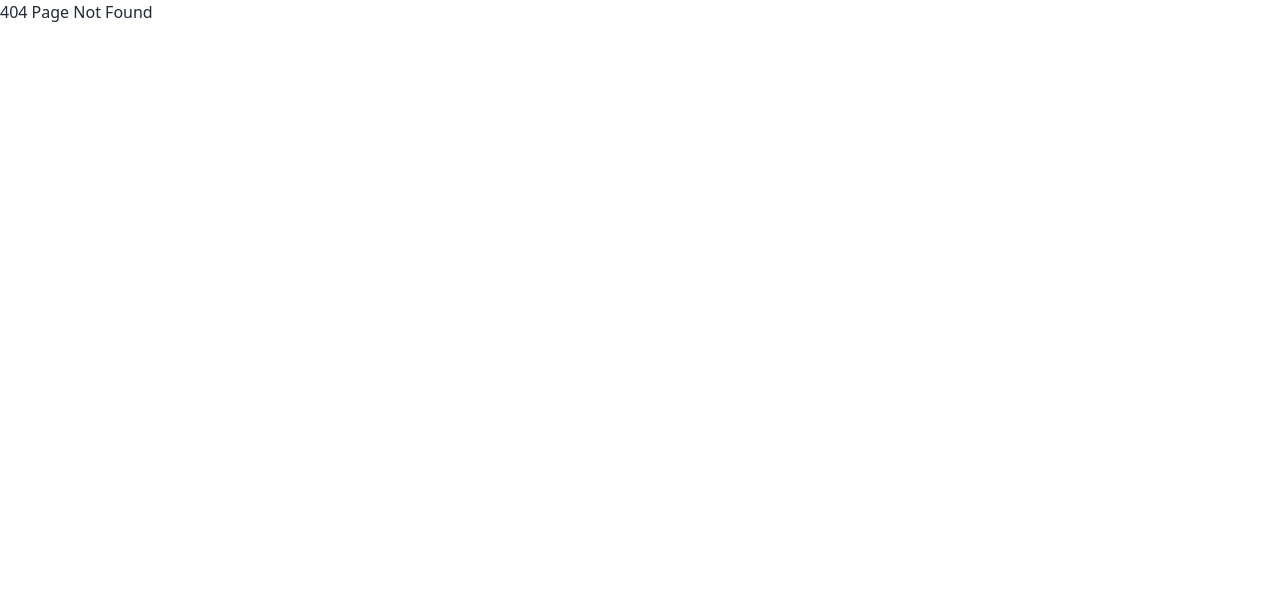
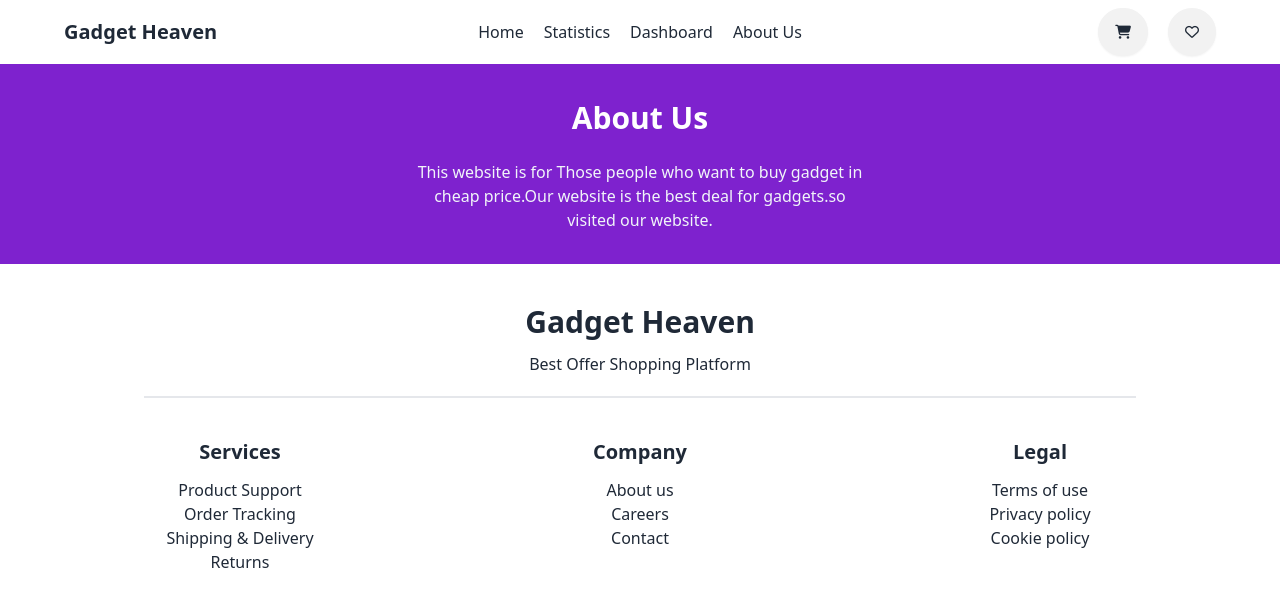
Before and after one commit to programming-hero-web-course-4/b10a8-gadget-heaven-ijaj628, a React (Vite) app: page /about in a window 1280 px wide. Before the commit this address had no page. Shown: the top 606 px of the page. Built offline with nearby package versions, Linux system fonts and the light colour scheme.

Commit message:
add the about us section

```diff
--- /dev/null
+++ b/src/components/About/About.jsx
@@ -0,0 +1,20 @@
+import React from 'react';
+
+const About = () => {
+    return (
+        <div>
+            <div className="bg-purple-700 mb-10 h-[200px]">
+                <div className="hero-content text-center">
+                    <div className="max-w-md">
+                        <h1 className="text-3xl font-bold text-white mt-5">About Us</h1>
+                        <p className="py-6 text-slate-100">
+                            This website is for Those people who want to buy gadget in cheap price.Our website is the best deal for gadgets.so visited our website.
+                        </p>
+                    </div>
+                </div>
+            </div>
+        </div>
+    );
+};
+
+export default About;
--- a/src/components/NavBar/NavBar.jsx
+++ b/src/components/NavBar/NavBar.jsx
@@ -7,6 +7,7 @@ const NavBar = () => {
         <li><NavLink to="/">Home</NavLink></li>
         <li><NavLink to="statistics">Statistics</NavLink></li>
         <li><NavLink to="dashboard">Dashboard</NavLink></li>
+        <li><NavLink to="about">About Us</NavLink></li>
     </>
 
     return (
--- a/src/main.jsx
+++ b/src/main.jsx
@@ -11,6 +11,7 @@ import Home from './components/Home/Home';
 import Dashboard from './components/Dashboard/Dashboard';
 import Statistics from './components/Statistics/Statistics';
 import ViewDetails from './components/ViewDetails/ViewDetails';
+import About from './components/About/About';
 
 const router = createBrowserRouter([
   {
@@ -36,6 +37,10 @@ const router = createBrowserRouter([
         path: 'statistics',
         element: <Statistics></Statistics>,
       },
+      {
+        path: 'about',
+        element: <About></About>,
+      },
     ]
   },
 ]);
```
